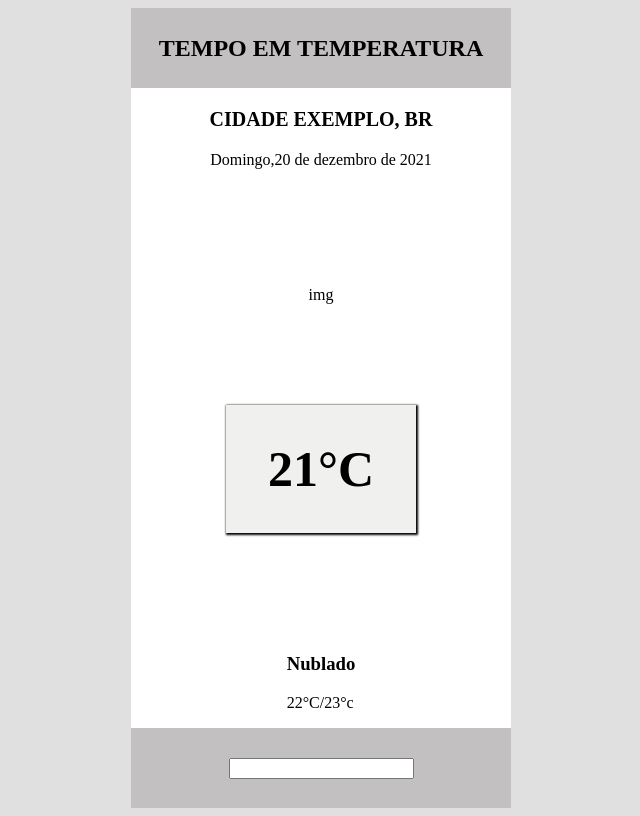
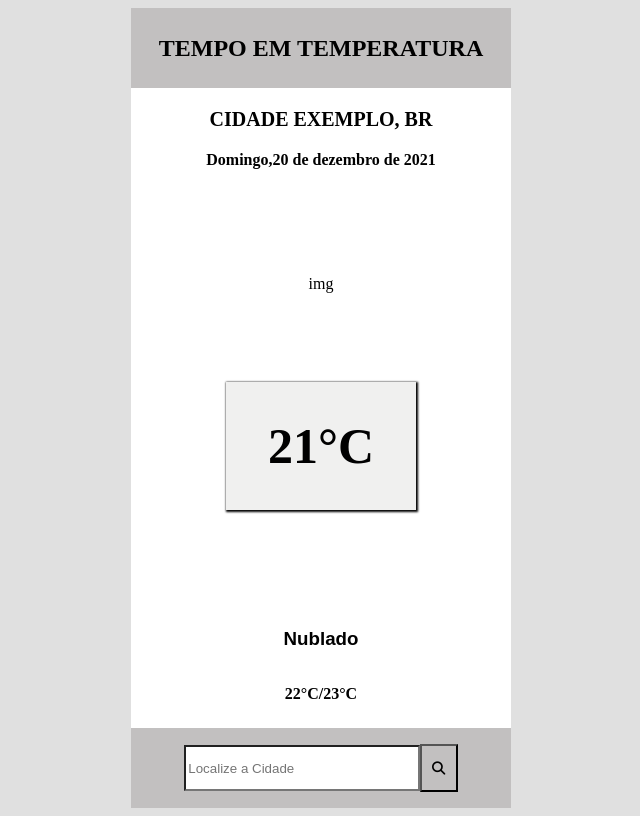
Before and after one commit to marcelinho21junior/ClimaETemperatura, a plain HTML site: page page/index.html in a window 1280 px wide. Shown: the whole page, without its empty margins (319-959 px from the left). Drawn offline with Linux system fonts and the light colour scheme.

Commit message:
commit atualizado escritorio

```diff
--- a/css/estilo.css
+++ b/css/estilo.css
@@ -36,6 +36,10 @@ body{
     font-size: 20px;
 }
 
+.cardCidadeEDataData{
+    font-weight: 600;
+}
+
 .cardTemperaturaLetra{
     background-color: rgb(240, 240, 239);
     font-size:50px;
@@ -54,12 +58,45 @@ body{
     width: 100%;
 }
 
+.CardClimaETemperaturaPertoFooter{
+    display: flex;
+    justify-content: center;
+    align-items: center;
+    flex-direction: column;
+    width: 100%;
+    height: 20%;
+}
+
+.CardClimaETemperaturaPertoFooterClima{
+    font-family:Arial, Helvetica, sans-serif;
+}
+
+.CardClimaETemperaturaPertoFooterTemperatura{
+    font-weight: 600;
+}
+
 .footer{
     display: flex;
     justify-content: center;
     align-items: center;
-    flex-direction: column;
+    flex-direction: row;
     height: 10%;
     width: 30%;
     background-color: rgb(194, 192, 192);
 }
+
+.FooterInput{
+    height: 50%;
+    width: 60%;
+    background-color: white;
+}
+
+.FooterButton{
+    height: 60%;
+    width: 10%;
+    background-color: rgb(194, 192, 192);
+}
+
+.fa-solid fa-magnifying-glass{
+    color: tomato;
+}
--- a/page/index.html
+++ b/page/index.html
@@ -6,29 +6,31 @@
     <meta name="viewport" content="width=device-width, initial-scale=1.0">
     <title>CLIMA E TEMPERATURA</title>
     <link rel="stylesheet" href="../css/estilo.css">
+    <script src="https://kit.fontawesome.com/20345792df.js" crossorigin="anonymous"></script>
 </head>
 <body>
    <header class="header">
-        <h2>TEMPO EM TEMPERATURA</h2>
+        <h2 id="">TEMPO EM TEMPERATURA</h2>
    </header>
    <div class="card">
         <div class="cardCidadeEData">
-            <h3 class="cardCidadeEDataCidade">Cidade Exemplo, Br</h3>
-            <p>Domingo,20 de dezembro de 2021</p>
+            <h3 id="" class="cardCidadeEDataCidade">Cidade Exemplo, Br</h3>
+            <p id="" class="cardCidadeEDataData">Domingo,20 de dezembro de 2021</p>
         </div>
         <div>
             img
         </div>
         <div class="cardTemperaturaLetra">
-            <span class="cardTemperaturaLetraTempReal">21°C</span>
+            <span id="" class="cardTemperaturaLetraTempReal">21°C</span>
         </div>
-        <div>
-            <h3>Nublado</h3>
-            <p>22°C/23°c</p>
+        <div class="CardClimaETemperaturaPertoFooter">
+            <h3 id="" class="CardClimaETemperaturaPertoFooterClima">Nublado</h3>
+            <p id="" class="CardClimaETemperaturaPertoFooterTemperatura">22°C/23°C</p>
         </div>
    </div>
    <footer class="footer">
-        <input type="text">
+        <input id="" class="FooterInput" type="text" placeholder="Localize a Cidade">
+        <button class="FooterButton"><i class="fa-solid fa-magnifying-glass"></i></button>
    </footer>
 </body>
 </html>
```
